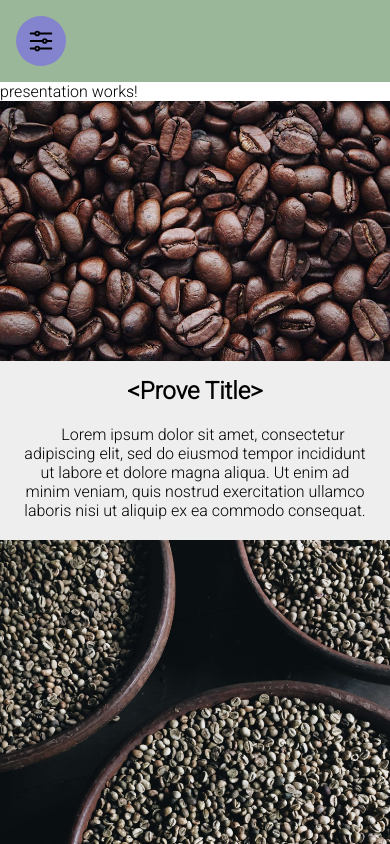
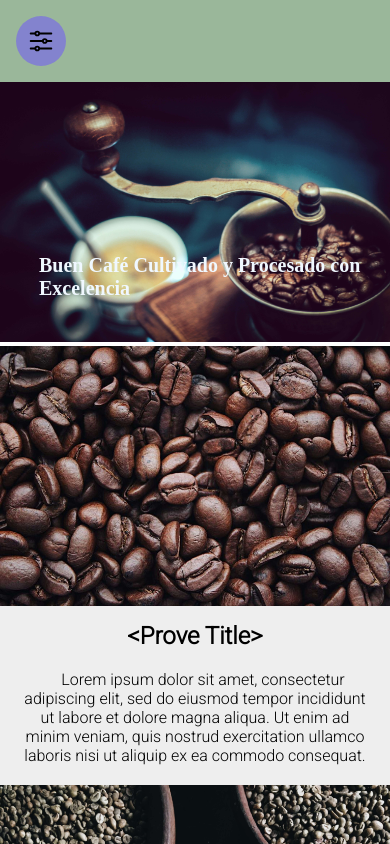
Before and after one commit to jepepper06/Angular-cofee-app, an Angular app: page / in a window 390 px wide. Shown: the top 844 px of the page. Built offline with nearby package versions, Linux system fonts and the light colour scheme; a web font is replaced by a local one.

Commit message:
Presentation all fixed in mobile

```diff
--- a/src/app/components/presentation/presentation.component.html
+++ b/src/app/components/presentation/presentation.component.html
@@ -1 +1,5 @@
-<p>presentation works!</p>
+<div class="img-container">
+  <img src="../../../assets/images/presentation.jpg" alt="">
+  <h2>Buen Café Cultivado y Procesado con Excelencia
+  </h2>
+</div>
--- a/src/app/components/presentation/presentation.component.scss
+++ b/src/app/components/presentation/presentation.component.scss
@@ -0,0 +1,17 @@
+.img-container{
+  position: relative;
+  z-index: -1;
+  width: 100%;
+  img{
+    width: 100%;
+  }
+  h2{
+    position: absolute;
+    top:65%;
+    left: 10%;
+    font-weight:900;
+    font-size: 20px;
+    color: aliceblue;
+    font-family: 'Playfair';
+  }
+}
--- a/src/styles.scss
+++ b/src/styles.scss
@@ -1,5 +1,9 @@
 /* You can add global styles to this file, and also import other style files */
 @import url('https://fonts.googleapis.com/css2?family=Roboto:wght@300&display=swap');
+@font-face {
+  font-family: "Playfair";
+  src: local("Playfair"), url(src\assets\fonts\playfair\PlayfairDisplay-VariableFont_wght.ttf) format("truetype");
+}
 *{
   list-style: none;
   box-sizing: border-box;
```
Also changed, not shown: src/assets/fonts/playfair/PlayfairDisplay-VariableFont_wght.ttf (added), src/assets/images/presentation.jpg (added).
